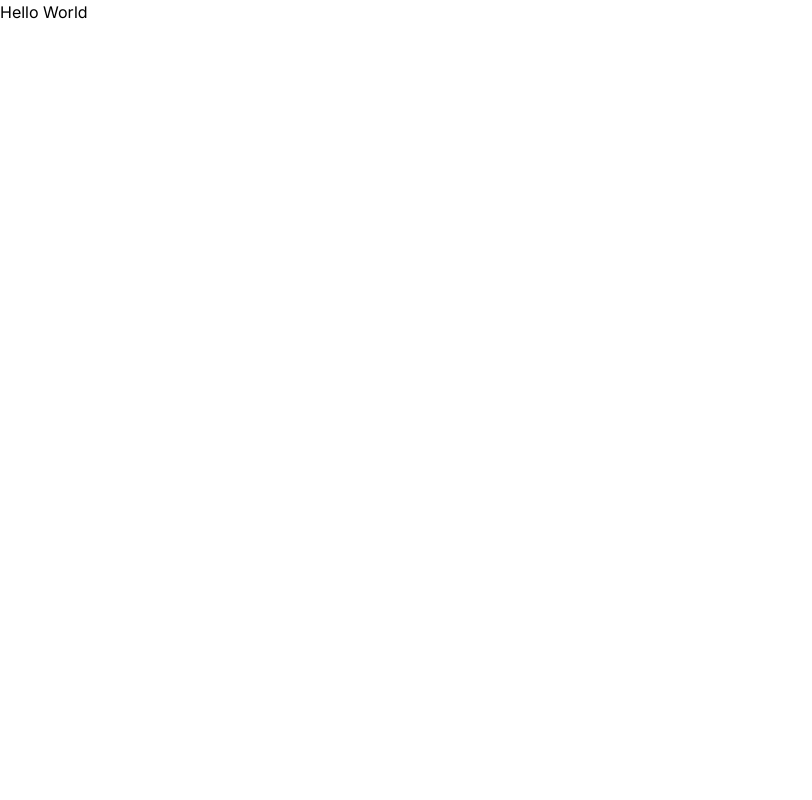
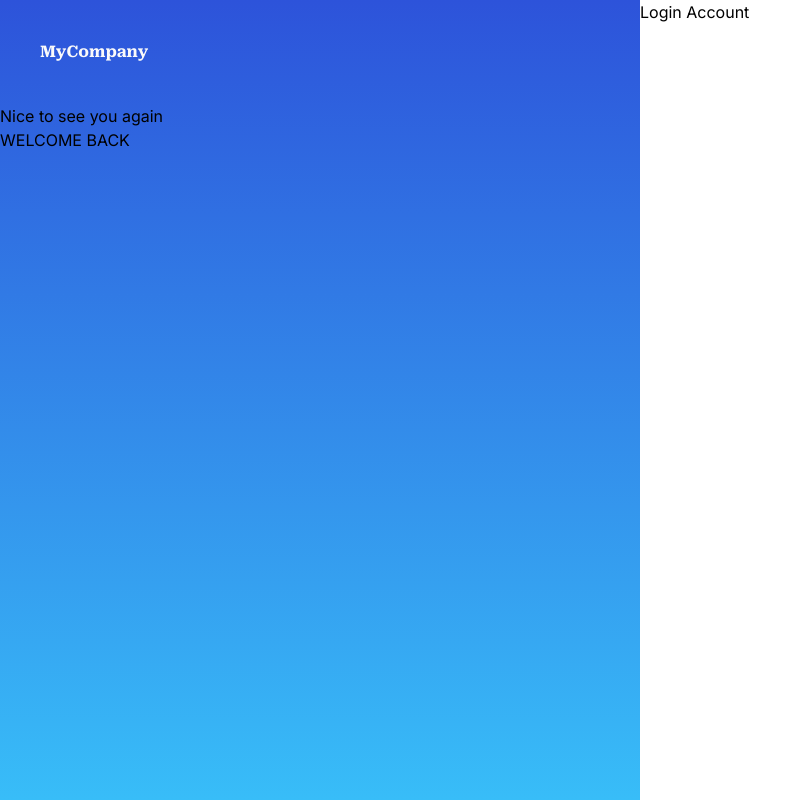
Before and after one commit to NathanSoa/les, a Next.js app in the folder frontend/: page / in a window 1280 px wide. Shown: the whole page, without its empty margins (0-812 px from the left). Built offline with nearby package versions, Linux system fonts and the light colour scheme.

Commit message:
feat: create base division

```diff
--- a/frontend/src/app/page.tsx
+++ b/frontend/src/app/page.tsx
@@ -1,3 +1,29 @@
+import clsx from 'clsx'
+import { Metadata } from 'next'
+import { Roboto_Serif as RobotoSerif } from 'next/font/google'
+
+const roboto = RobotoSerif({
+  weight: '700',
+  subsets: ['latin'],
+})
+
+export const metadata: Metadata = {
+  title: 'Login | MyCompany',
+}
+
 export default function Home() {
-  return <div>Hello World</div>
+  return (
+    <div className="grid-cols-half grid">
+      <div className="h-screen bg-gradient-to-b from-blue-theme to-sky-400">
+        <h1
+          className={clsx('p-10 font-semibold text-zinc-50', roboto.className)}
+        >
+          MyCompany
+        </h1>
+        Nice to see you again
+        <div>WELCOME BACK</div>
+      </div>
+      <div>Login Account</div>
+    </div>
+  )
 }
```
